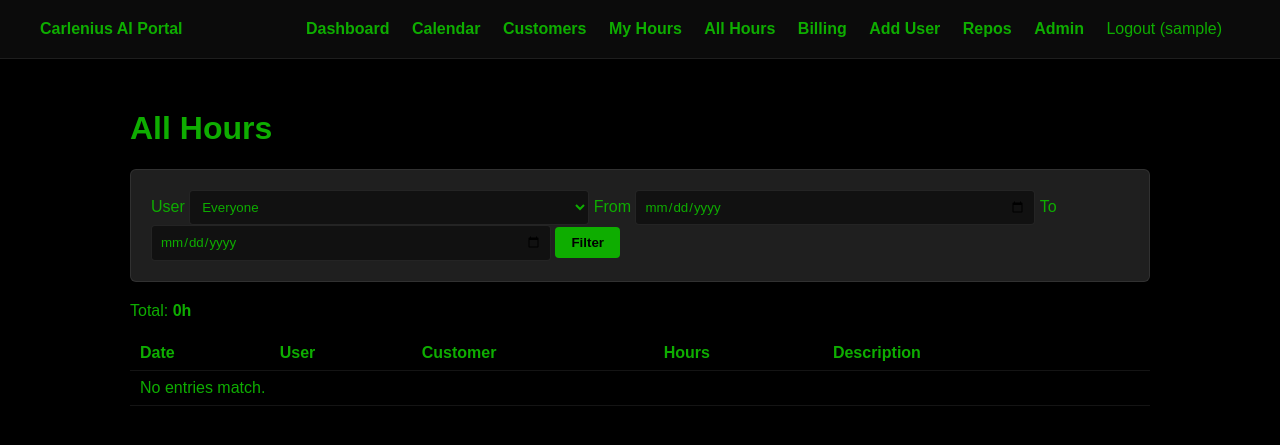
After one commit to kristiancarlenius/HomePage, a Django app: page /app/hours/all/ in a window 1280 px wide. The commit adds this page. Shown: the top 445 px of the page. Run offline with Django 5.2, Linux system fonts and the light colour scheme; the visitor is signed in with stand-in values (Sample User, id 1); data comes from the database, SQL or seed files in the repository; data that the repository does not hold is empty.

Commit message:
hour registration update

```diff
--- a/portal/accounts/urls.py
+++ b/portal/accounts/urls.py
@@ -7,4 +7,5 @@ urlpatterns = [
     path('', views.dashboard, name='dashboard'),
     path('login/', auth_views.LoginView.as_view(template_name='accounts/login.html'), name='login'),
     path('logout/', auth_views.LogoutView.as_view(next_page='/'), name='logout'),
+    path('users/new/', views.user_create, name='user_create'),
 ]
--- /dev/null
+++ b/portal/hours/templates/hours/all_hours.html
@@ -0,0 +1,36 @@
+{% extends "base.html" %}
+{% block title %}All Hours{% endblock %}
+{% block content %}
+<h1>All Hours</h1>
+<form method="get" class="card">
+    <label>User
+        <select name="user">
+            <option value="">Everyone</option>
+            {% for u in users %}
+            <option value="{{ u.pk }}"{% if selected_user == u.pk|stringformat:"s" %} selected{% endif %}>{{ u.username }}</option>
+            {% endfor %}
+        </select>
+    </label>
+    <label>From <input type="date" name="start" value="{{ start }}"></label>
+    <label>To <input type="date" name="end" value="{{ end }}"></label>
+    <button class="btn" type="submit">Filter</button>
+</form>
+<p>Total: <strong>{{ total }}h</strong></p>
+<table class="portal-table">
+    <thead><tr><th>Date</th><th>User</th><th>Customer</th><th>Hours</th><th>Description</th><th></th></tr></thead>
+    <tbody>
+    {% for entry in entries %}
+        <tr>
+            <td>{{ entry.date|date:"Y-m-d" }}</td>
+            <td>{{ entry.user.username }}</td>
+            <td>{{ entry.customer|default:"-" }}</td>
+            <td>{{ entry.hours }}</td>
+            <td>{{ entry.description|default:"-" }}</td>
+            <td><a href="{% url 'entry_edit' entry.pk %}">Edit</a></td>
+        </tr>
+    {% empty %}
+        <tr><td colspan="6">No entries match.</td></tr>
+    {% endfor %}
+    </tbody>
+</table>
+{% endblock %}
--- a/portal/hours/urls.py
+++ b/portal/hours/urls.py
@@ -7,6 +7,7 @@ urlpatterns = [
     path('new/', views.entry_create, name='entry_create'),
     path('<int:pk>/edit/', views.entry_edit, name='entry_edit'),
     path('<int:pk>/delete/', views.entry_delete, name='entry_delete'),
+    path('all/', views.all_hours, name='all_hours'),
     path('billing/', views.billing, name='billing'),
     path('billing/export.csv', views.billing_csv, name='billing_csv'),
 ]
--- a/portal/hours/views.py
+++ b/portal/hours/views.py
@@ -5,6 +5,7 @@ from django.contrib.auth.decorators import login_required
 from django.core.exceptions import PermissionDenied
 from django.db.models import Sum
 from django.http import HttpResponse
+from django.contrib.auth import get_user_model
 from django.shortcuts import get_object_or_404, redirect, render
 
 from accounts.decorators import staff_required
@@ -45,7 +46,7 @@ def entry_edit(request, pk):
         if form.is_valid():
             form.save()
             messages.success(request, 'Entry updated.')
-            return redirect('my_hours')
+            return redirect(_back_to(request, entry))
     else:
         form = TimeEntryForm(instance=entry)
     return render(request, 'hours/entry_form.html', {'form': form, 'entry': entry})
@@ -59,8 +60,35 @@ def entry_delete(request, pk):
     if request.method == 'POST':
         entry.delete()
         messages.success(request, 'Entry deleted.')
-        return redirect('my_hours')
+        return redirect(_back_to(request, entry))
     return render(request, 'hours/entry_confirm_delete.html', {'entry': entry})
+
+
+def _back_to(request, entry):
+    # admins editing someone else's entry came from All Hours, so send them back there
+    return 'my_hours' if entry.user_id == request.user.id else 'all_hours'
+
+
+@staff_required
+def all_hours(request):
+    entries, start, end = _billing_queryset(request)
+    selected_user = request.GET.get('user', '')
+    if selected_user:
+        entries = entries.filter(user_id=selected_user)
+    total = entries.aggregate(total=Sum('hours'))['total'] or 0
+    users = get_user_model().objects.order_by('username')
+    return render(
+        request,
+        'hours/all_hours.html',
+        {
+            'entries': entries,
+            'total': total,
+            'users': users,
+            'selected_user': selected_user,
+            'start': start or '',
+            'end': end or '',
+        },
+    )
 
 
 def _billing_queryset(request):
--- a/portal/templates/base.html
+++ b/portal/templates/base.html
@@ -17,8 +17,11 @@
             <a href="{% url 'calendar' %}">Calendar</a>
             <a href="{% url 'customer_list' %}">Customers</a>
             <a href="{% url 'my_hours' %}">My Hours</a>
+            {% if user.is_staff %}<a href="{% url 'all_hours' %}">All Hours</a>{% endif %}
             {% if user.is_staff %}<a href="{% url 'billing' %}">Billing</a>{% endif %}
+            {% if user.is_staff %}<a href="{% url 'user_create' %}">Add User</a>{% endif %}
             <a href="{% url 'repo_list' %}">Repos</a>
+            {% if user.is_superuser %}<a href="{% url 'admin:index' %}">Admin</a>{% endif %}
             <form method="post" action="{% url 'logout' %}" class="logout-form">
                 {% csrf_token %}
                 <button type="submit" class="logout-link">Logout ({{ user.username }})</button>
```
Also changed, not shown: portal/accounts/forms.py (added, +14 -0 lines), portal/accounts/templates/accounts/user_form.html (added, +13 -0 lines), portal/accounts/views.py (+18 -1 lines), portal/hours/tests.py (+19 -0 lines).
